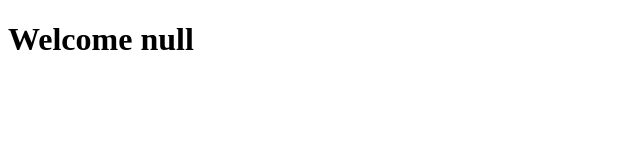
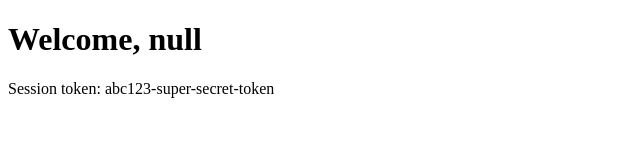
Before and after one commit to PavelHrabal/xsspriklad, a plain HTML site: page index.html in a window 1280 px wide. Shown: the whole page, without its empty margins (0-640 px from the left). Drawn offline with Linux system fonts and the light colour scheme.

Commit message:
Update index.html

```diff
--- a/index.html
+++ b/index.html
@@ -2,16 +2,25 @@
 <html lang="en">
 <head>
   <meta charset="UTF-8">
-  <title>Welcome Page</title>
+  <title>Welcome</title>
 </head>
 <body>
   <h1 id="welcome">Welcome</h1>
+  <p id="tokenDisplay"></p>
 
   <script>
-    // Zranitelný kód – přímo zapisuje vstup z URL do DOMu
+    // Simulace "session tokenu"
+    localStorage.setItem("sessionToken", "abc123-super-secret-token");
+
+    // Získání jména z URL parametru
     const params = new URLSearchParams(window.location.search);
     const username = params.get("user");
-    document.getElementById("welcome").innerHTML = "Welcome " + username;
+
+    // Zranitelné: zapisuje přímo do DOM pomocí innerHTML
+    document.getElementById("welcome").innerHTML = "Welcome, " + username;
+
+    // Ukázka zobrazení tokenu (normálně by byl skrytý)
+    document.getElementById("tokenDisplay").innerText = "Session token: " + localStorage.getItem("sessionToken");
   </script>
 </body>
 </html>
```
